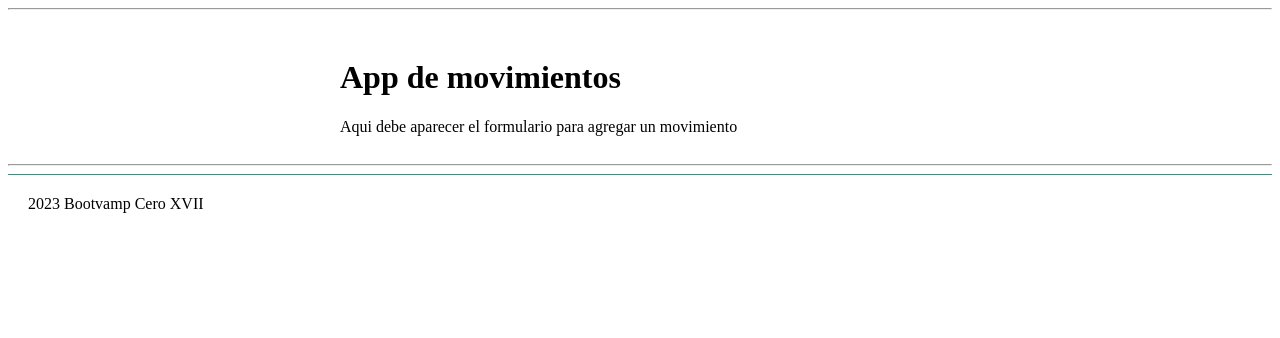
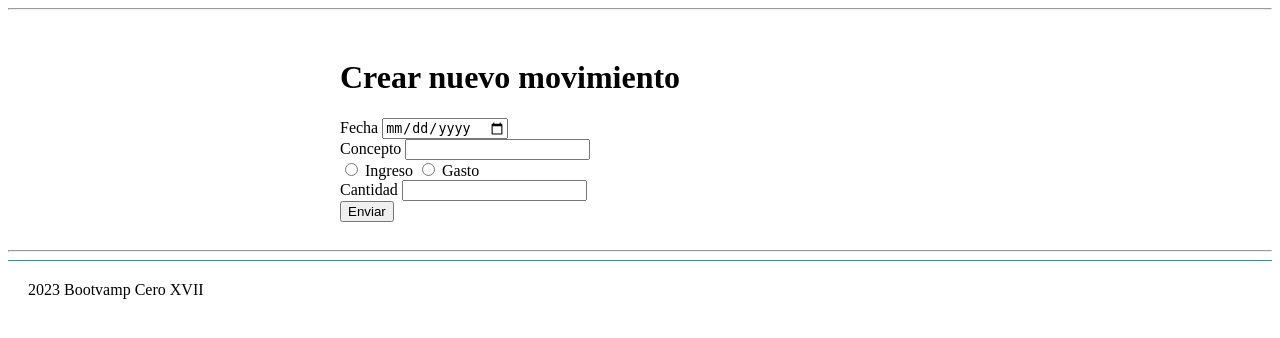
Before and after one commit to RamiroCovian/hello-flask, a Flask app: page /nuevo in a window 1280 px wide. Shown: the part 83-421 px from the top of the page. Run offline with Flask 3, Linux system fonts and the light colour scheme.

Commit message:
task: retos para el miércoles

```diff
--- a/balance/templates/nuevo.html
+++ b/balance/templates/nuevo.html
@@ -1,6 +1,51 @@
 {% extends "base.html" %}
 
+{% block head_title %}
+{{ super() }}: Crear movimiento
+{% endblock head_title %}
+
+{% block page_title %}
+<h1>Crear nuevo movimiento</h1>
+{% endblock page_title %}
+
+
 {% block contenido %}
-Aqui debe aparecer el formulario para
-agregar un movimiento
+
+<!--
+    CRUD, Create, Read, Update, Delete
+
+    GET: Read
+    POST: Create (Delete, Update)
+    PUT: Update
+    DELETE: Delete
+-->
+
+<form action="/nuevo" method="get">
+    <div class="campo-formulario">
+        <label for="fecha">Fecha</label>
+        <input type="date" name="date" id="fecha">
+    </div>
+
+    <div class="campo-formulario">
+        <label for="concepto">Concepto</label>
+        <input type="text" name="subject" id="concepto">
+    </div>
+
+    <div class="campo-formulario">
+        <input type="radio" name="mov_type" id="ingreso" value="I">
+        <label for="ingreso">Ingreso</label>
+        <input type="radio" name="mov_type" id="gasto" value="G">
+        <label for="gasto">Gasto</label>
+    </div>
+
+    <div class="campo-formulario">
+        <label for="cantidad">Cantidad</label>
+        <input type="number" name="Quantity" id="cantidad">
+    </div>
+
+    <div class="acciones">
+        <button type="submit">Enviar</button>
+    </div>
+</form>
+
 {% endblock %}
```
Also changed, not shown: balance/models.py (+12 -0 lines).
